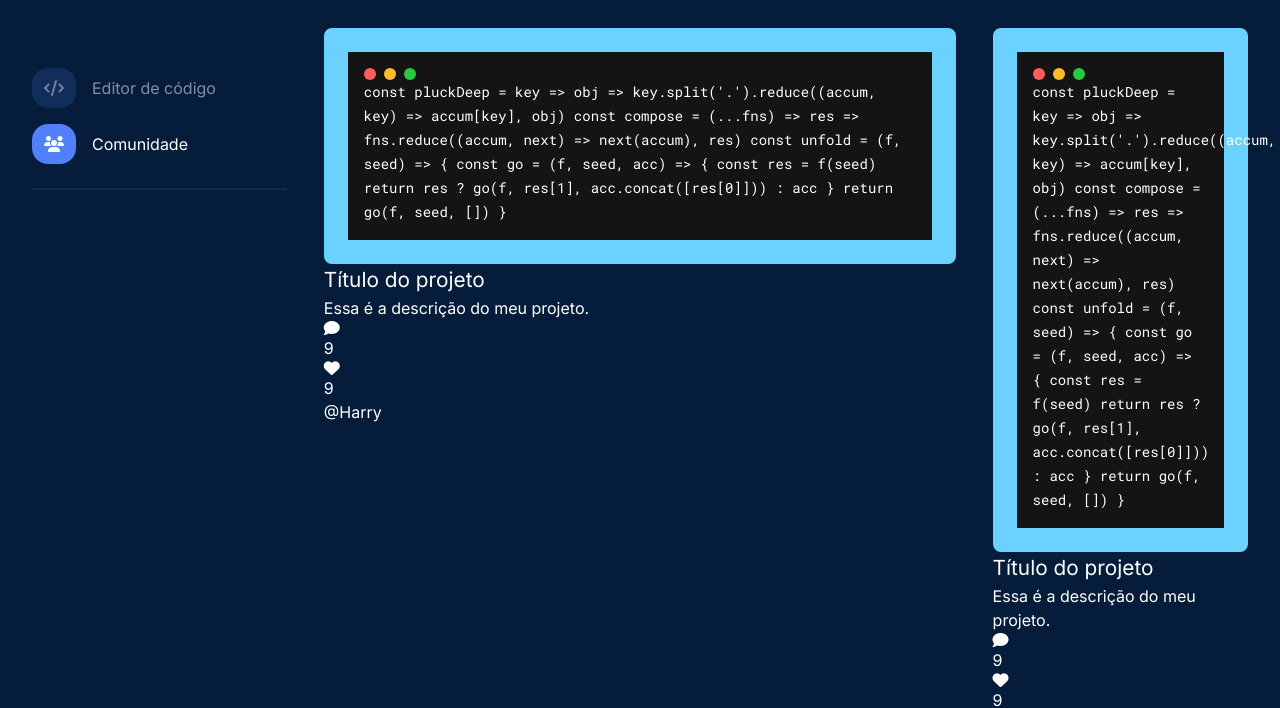
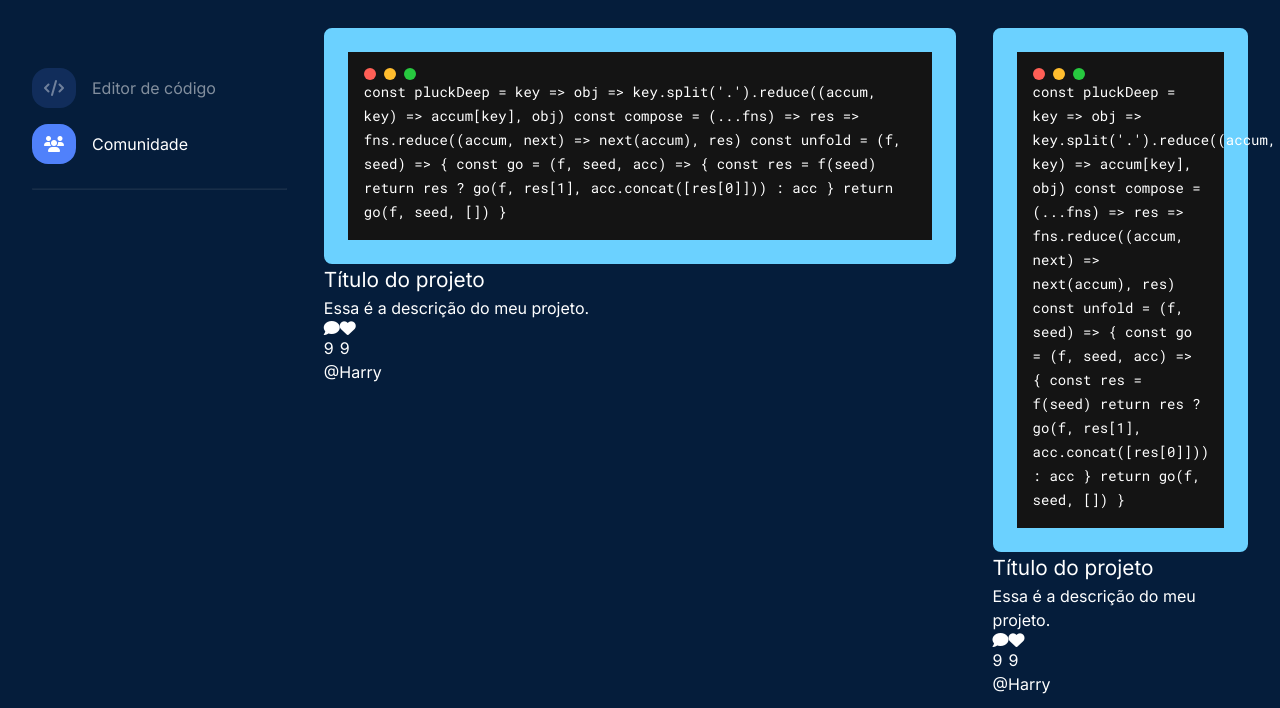
Before and after one commit to amandafd/aluradev-alura-challenge-front-end-1, a plain HTML site: page comunidade.html in a window 1280 px wide. Shown: the part 100-808 px from the top of the page. Drawn offline with Linux system fonts and the light colour scheme.

Commit message:
feat: turning comment like display in flex

```diff
--- a/assets/styles/components/_project.scss
+++ b/assets/styles/components/_project.scss
@@ -12,4 +12,10 @@
     .code-area{
         @include border-bradius(1.5rem solid $blue-400);
     }
+
+    .project-info {
+        .comment-like {
+            display: flex;
+        }
+    }
 }
--- a/comunidade.html
+++ b/comunidade.html
@@ -69,7 +69,7 @@
                 </div>
                 <h2>Título do projeto</h2>
                 <p>Essa é a descrição do meu projeto.</p>
-                <div>
+                <div class="project-info">
                     <div class="comment-like">
                         <div class="comment"><i class="fa-solid fa-comment" style="color: #ffffff;"></i><p>9</p></div>
                         <div class="like"><i class="fa-solid fa-heart" style="color: #ffffff;"></i><p>9</p></div>
```
Also changed, not shown: assets/styles/style.css, 1 other file.
